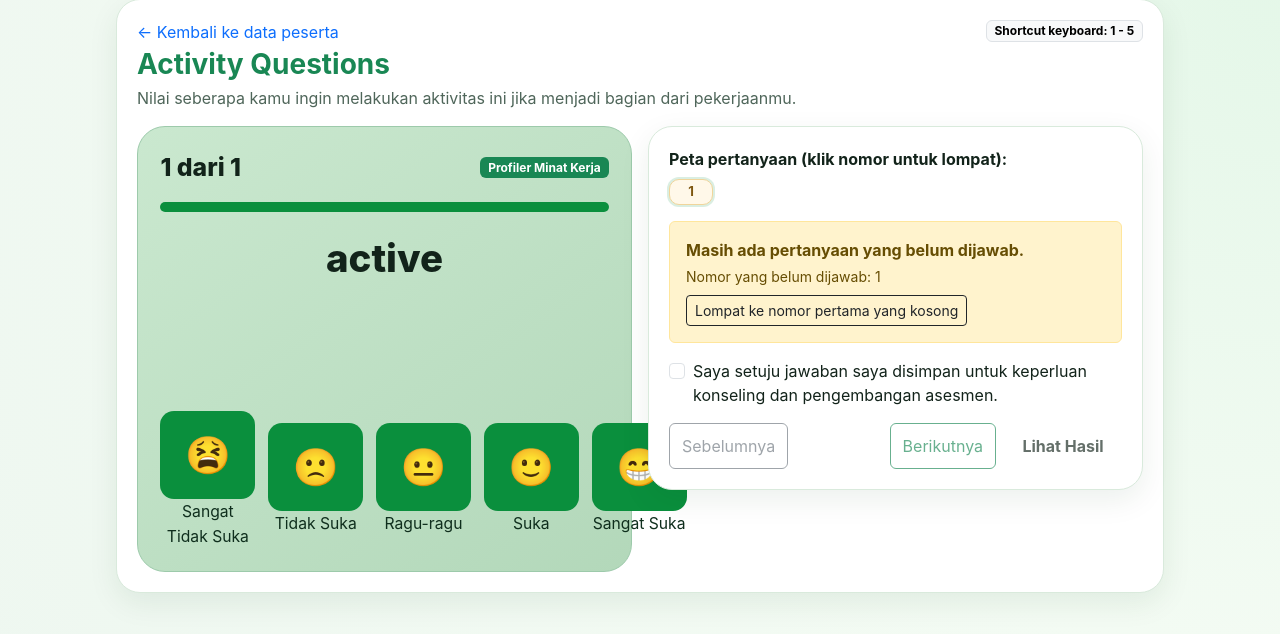
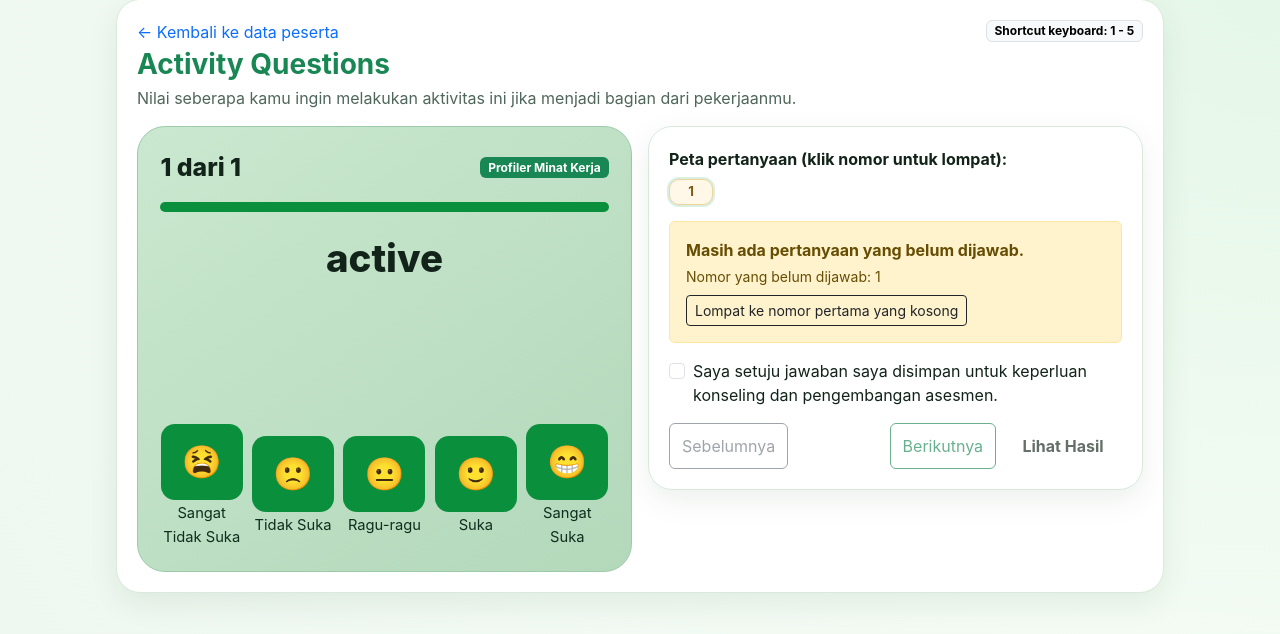
Before and after one commit to princealvinyusuf/RIASEC, a PHP site: page /test_form.php in a window 1280 px wide. Shown: the part 33-667 px from the top of the page. Run offline with PHP 8.4, Linux system fonts and the light colour scheme; the visitor is signed in with stand-in values (Sample User, id 1); tables that the repository leaves empty or names only in its code hold one stand-in row (values such as "Sample post").

Commit message:
Fixing overlapping

```diff
--- a/css/style.css
+++ b/css/style.css
@@ -188,8 +188,8 @@ body.app-shell {
 
 .answer-scale {
     display: grid;
-    grid-template-columns: repeat(5, minmax(95px, 1fr));
-    gap: 0.8rem;
+    grid-template-columns: repeat(5, minmax(0, 1fr));
+    gap: 0.55rem;
 }
 
 .answer-btn {
@@ -200,7 +200,8 @@ body.app-shell {
 }
 
 .answer-btn .face {
-    width: min(100%, 95px);
+    width: 100%;
+    max-width: 82px;
     margin: 0 auto;
     background: #0a8f3d;
     color: #fff;
@@ -208,8 +209,8 @@ body.app-shell {
     display: flex;
     align-items: center;
     justify-content: center;
-    height: 88px;
-    font-size: 2.3rem;
+    height: 76px;
+    font-size: 2rem;
     line-height: 1;
     transition: transform 0.15s ease, box-shadow 0.15s ease, background 0.15s ease;
 }
@@ -217,7 +218,7 @@ body.app-shell {
 .answer-btn .label {
     margin-top: 0.5rem;
     text-align: center;
-    font-size: 0.98rem;
+    font-size: 0.92rem;
     color: #0f2e1d;
 }
 
```
